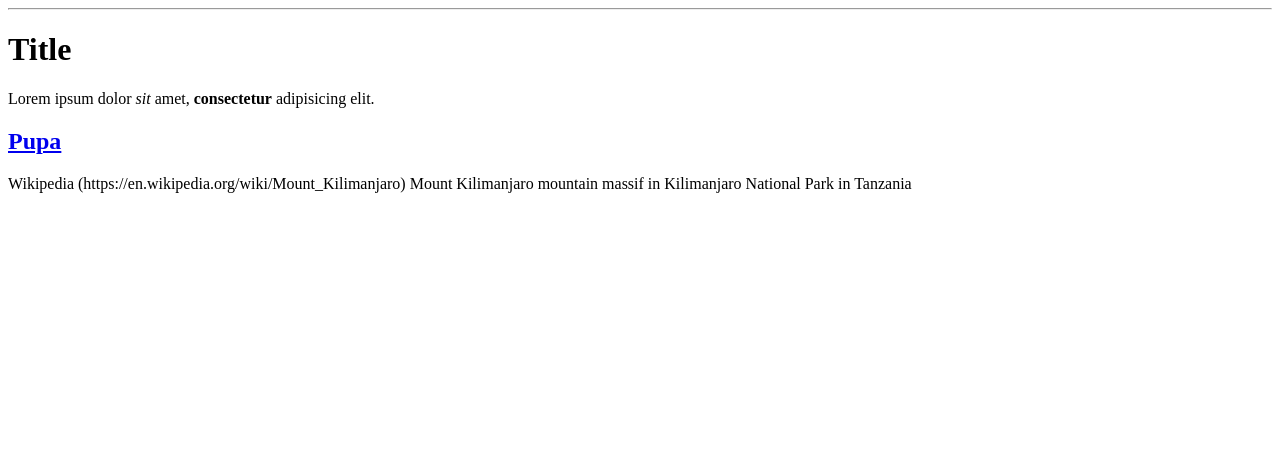
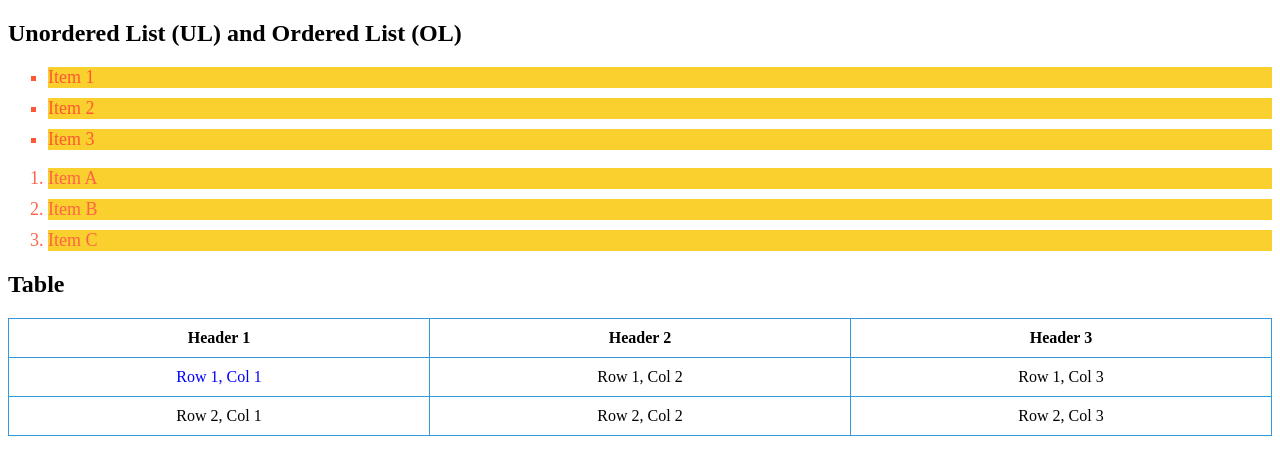
Before and after one commit to RomanPascariuc/1, a plain HTML site: page index.html in a window 1280 px wide. Drawn offline with Linux system fonts and the light colour scheme.

Commit message:
Update index.html

```diff
--- a/index.html
+++ b/index.html
@@ -1,17 +1,71 @@
-            <!DOCTYPE html>
+<!DOCTYPE html>
 <html>
-    <head>
-        <title>Bar qalan</title>
-        <lin krel="stylesheet" href="style.css">
-    </head>
-    <body>
-        <hr>
-        <h1>Title</h1>
-        <p>Lorem ipsum dolor <i>sit</i> amet, <b>consectetur</b> adipisicing elit.</p>
-        <h2><a href="https://n1s1.hsmedia.ru/69/70/69/697069b5882b8fcc6165c7180fd67656/728x590_1_864529f1c74d49610b9d6bfb19f0bb1b@5000x4051_0xac120003_19525361911673259411.jpeg">Pupa</a></h2>
-    </body>
+<head>
+    <title>HTML and CSS Example</title>
+    <style>
+        ul {
+            list-style-type: square;
+            color: #FF5733;
+            font-size: 18px;
+        }
+.md{
+            color:blue;
+}
+        ol {
+            list-style-type: decimal;
+            color: rgb(255, 99, 71);
+            font-size: 18px;
+        }
+
+        li {
+            background-color: #FAD02E;
+            margin-bottom: 10px;
+        }
+
+        table {
+            width: 100%;
+            border-collapse: collapse;
+            margin-top: 20px;
+        }
+
+        th, td {
+            border: 1px solid #3498db;
+            padding: 10px;
+            text-align: center;
+        }
+    </style>
+</head>
+<body>
+    <h2>Unordered List (UL) and Ordered List (OL)</h2>
+    <ul>
+        <li>Item 1</li>
+        <li>Item 2</li>
+        <li>Item 3</li>
+    </ul>
+
+    <ol>
+        <li>Item A</li>
+        <li>Item B</li>
+        <li>Item C</li>
+    </ol>
+
+    <h2>Table</h2>
+    <table>
+        <tr>
+            <th>Header 1</th>
+            <th>Header 2</th>
+            <th>Header 3</th>
+        </tr>
+        <tr>
+            <td class="md">Row 1, Col 1</td>
+            <td>Row 1, Col 2</td>
+            <td>Row 1, Col 3</td>
+        </tr>
+        <tr>
+            <td>Row 2, Col 1</td>
+            <td>Row 2, Col 2</td>
+            <td>Row 2, Col 3</td>
+        </tr>
+    </table>
+</body>
 </html>
-
-Wikipedia (https://en.wikipedia.org/wiki/Mount_Kilimanjaro)
-Mount Kilimanjaro
-mountain massif in Kilimanjaro National Park in Tanzania
```
